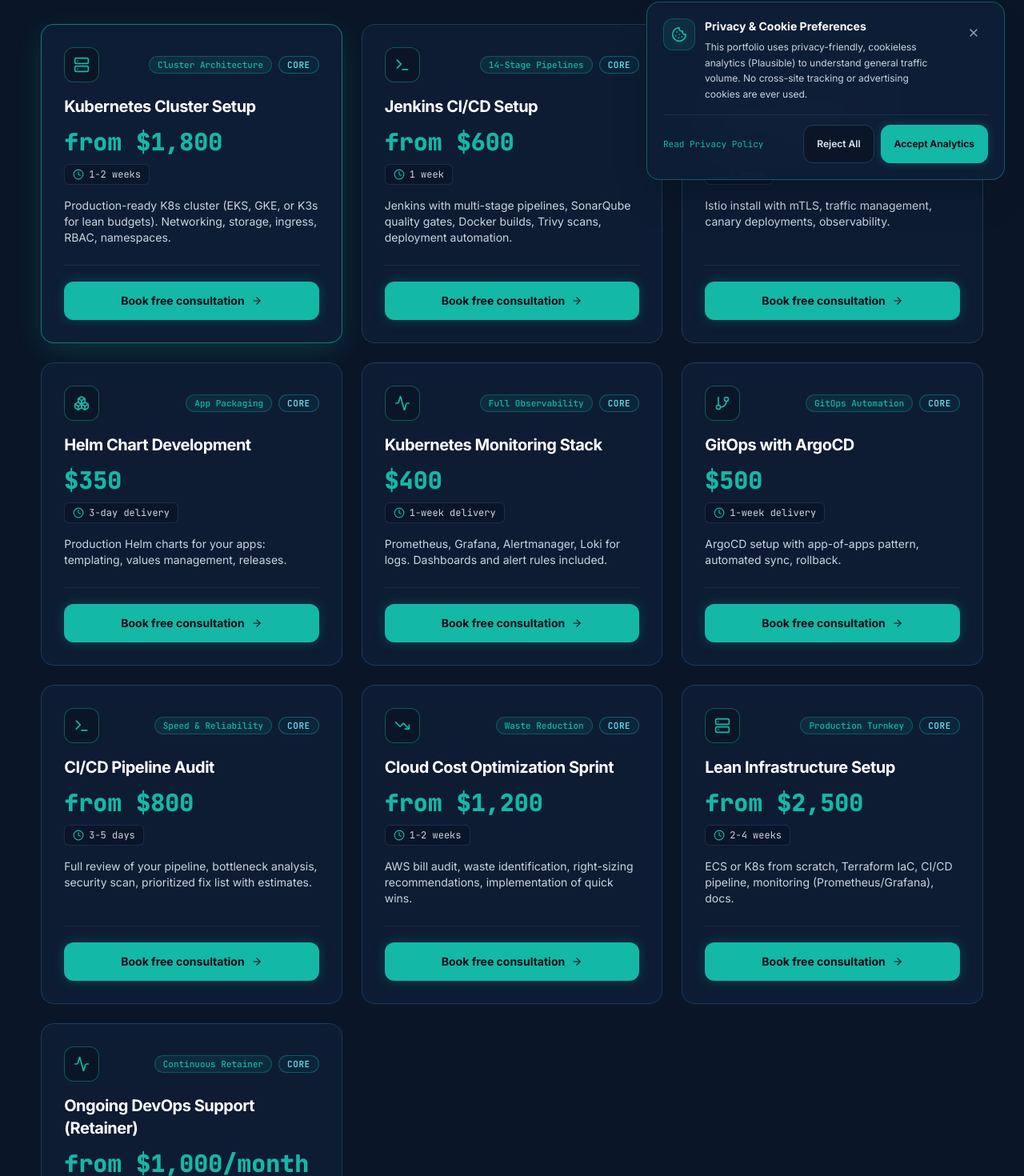
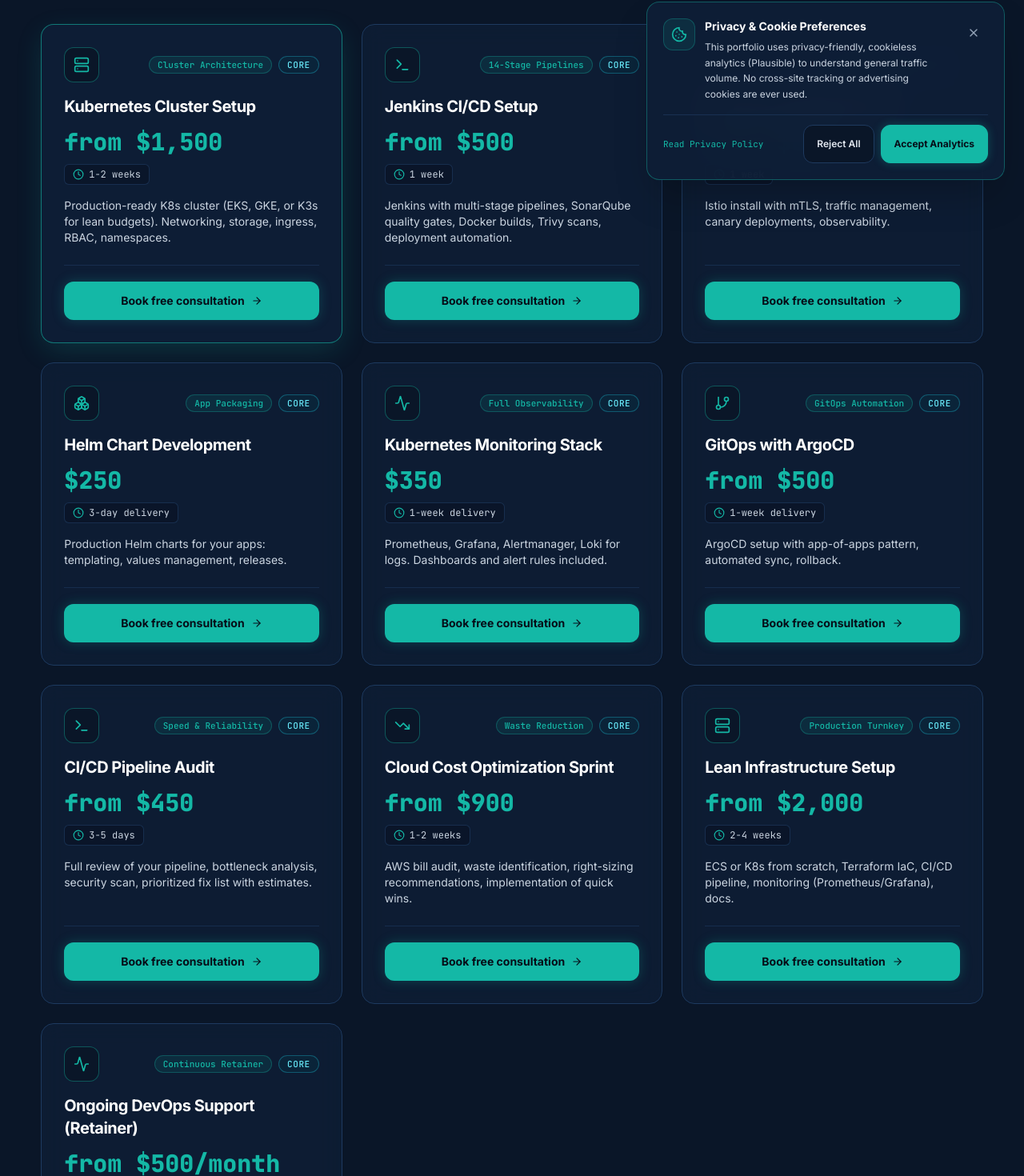
Before and after one commit to ShujaAhmed786/portfolio, a Next.js app: page /services in a window 1280 px wide. Shown: the part 559-2029 px from the top of the page at 80% size. Built offline with nearby package versions, Linux system fonts and the light colour scheme.

Commit message:
Reprice services to freelance market rates (research 2026-10-17)

```diff
--- a/src/data/services.ts
+++ b/src/data/services.ts
@@ -16,7 +16,7 @@
     id: "kubernetes-cluster-setup",
     name: "Kubernetes Cluster Setup",
     category: "core",
-    price: "from $1,800",
+    price: "from $1,500",
     description:
       "Production-ready K8s cluster (EKS, GKE, or K3s for lean budgets). Networking, storage, ingress, RBAC, namespaces.",
     timeline: "1-2 weeks",
@@ -27,7 +27,7 @@
     id: "jenkins-cicd-setup",
     name: "Jenkins CI/CD Setup",
     category: "core",
-    price: "from $600",
+    price: "from $500",
     description:
       "Jenkins with multi-stage pipelines, SonarQube quality gates, Docker builds, Trivy scans, deployment automation.",
     timeline: "1 week",
@@ -37,7 +37,7 @@
     id: "istio-service-mesh",
     name: "Istio Service Mesh Setup",
     category: "core",
-    price: "from $900",
+    price: "from $800",
     description:
       "Istio install with mTLS, traffic management, canary deployments, observability.",
     timeline: "1 week",
@@ -47,7 +47,7 @@
     id: "helm-chart-development",
     name: "Helm Chart Development",
     category: "core",
-    price: "$350",
+    price: "$250",
     description:
       "Production Helm charts for your apps: templating, values management, releases.",
     timeline: "3-day delivery",
@@ -57,7 +57,7 @@
     id: "kubernetes-monitoring-stack",
     name: "Kubernetes Monitoring Stack",
     category: "core",
-    price: "$400",
+    price: "$350",
     description:
       "Prometheus, Grafana, Alertmanager, Loki for logs. Dashboards and alert rules included.",
     timeline: "1-week delivery",
@@ -67,7 +67,7 @@
     id: "gitops-argocd",
     name: "GitOps with ArgoCD",
     category: "core",
-    price: "$500",
+    price: "from $500",
     description:
       "ArgoCD setup with app-of-apps pattern, automated sync, rollback.",
     timeline: "1-week delivery",
@@ -77,7 +77,7 @@
     id: "pipeline-audit",
     name: "CI/CD Pipeline Audit",
     category: "core",
-    price: "from $800",
+    price: "from $450",
     description:
       "Full review of your pipeline, bottleneck analysis, security scan, prioritized fix list with estimates.",
     timeline: "3-5 days",
@@ -87,7 +87,7 @@
     id: "cost-optimization-sprint",
     name: "Cloud Cost Optimization Sprint",
     category: "core",
-    price: "from $1,200",
+    price: "from $900",
     description:
       "AWS bill audit, waste identification, right-sizing recommendations, implementation of quick wins.",
     timeline: "1-2 weeks",
@@ -97,7 +97,7 @@
     id: "lean-infrastructure-setup",
     name: "Lean Infrastructure Setup",
     category: "core",
-    price: "from $2,500",
+    price: "from $2,000",
     description:
       "ECS or K8s from scratch, Terraform IaC, CI/CD pipeline, monitoring (Prometheus/Grafana), docs.",
     timeline: "2-4 weeks",
@@ -107,7 +107,7 @@
     id: "ongoing-devops-support",
     name: "Ongoing DevOps Support (Retainer)",
     category: "core",
-    price: "from $1,000/month",
+    price: "from $500/month",
     description:
       "Monitoring, incident response, pipeline maintenance, monthly optimization.",
     timeline: "Monthly rolling",
@@ -120,7 +120,7 @@
     id: "docker-setup",
     name: "Docker Setup",
     category: "micro",
-    price: "$150",
+    price: "$120",
     description:
       "Containerize your app with production-ready Dockerfile + compose.",
     timeline: "48hr delivery",
```
